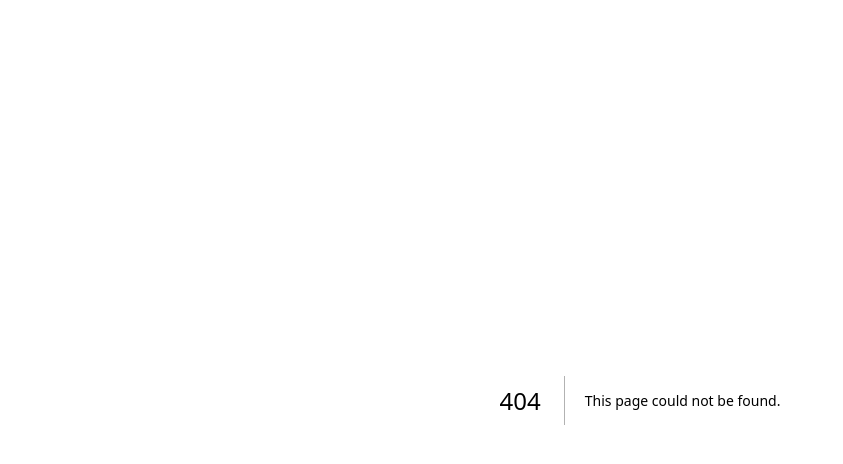
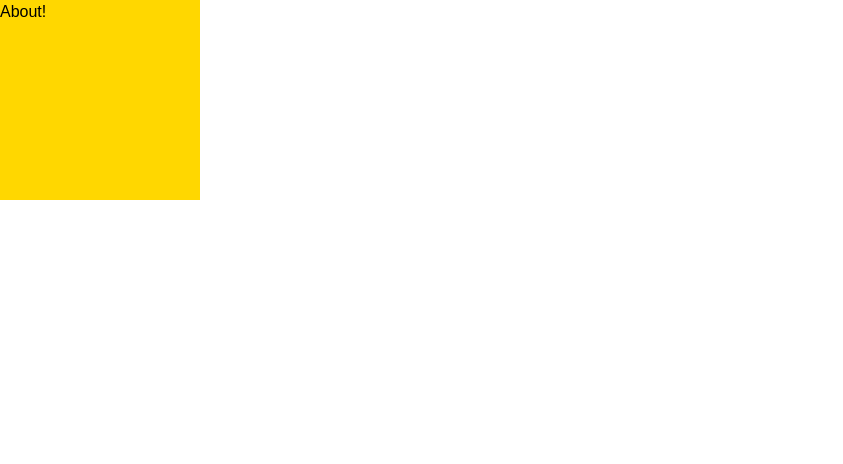
Before and after one commit to idomyshev/stickers-app-react, a Next.js app: page /about in a window 1280 px wide. Before the commit this address had no page. Shown: the top 464 px of the page, without its empty margins (0-843 px from the left). Built offline with nearby package versions, Linux system fonts and the light colour scheme.

Commit message:
sp-49: module scss

```diff
--- /dev/null
+++ b/app/about/[slug]/page.tsx
@@ -0,0 +1,7 @@
+export default function AboutSlug({
+                                      children,
+                                  }: {
+    children: React.ReactNode
+}) {
+    return <div>A{children}A</div>;
+}
--- /dev/null
+++ b/app/about/page.module.scss
@@ -0,0 +1,6 @@
+.container {
+    background-color: gold;
+    width: 200px;
+    height: 200px;
+    color: black;
+}
--- /dev/null
+++ b/app/about/page.tsx
@@ -0,0 +1,9 @@
+import styles from './page.module.scss';
+
+export default function About() {
+    return (
+        <div className={styles.container}>
+            About!
+        </div>
+    );
+}
--- a/app/page.tsx
+++ b/app/page.tsx
@@ -1,3 +1,5 @@
+'use client'
+
 import Image from "next/image";
 
 export default function Home() {
```
Also changed, not shown: package.json (+7 -6 lines), 2 other files (tests, documents, lock files or other folders).
